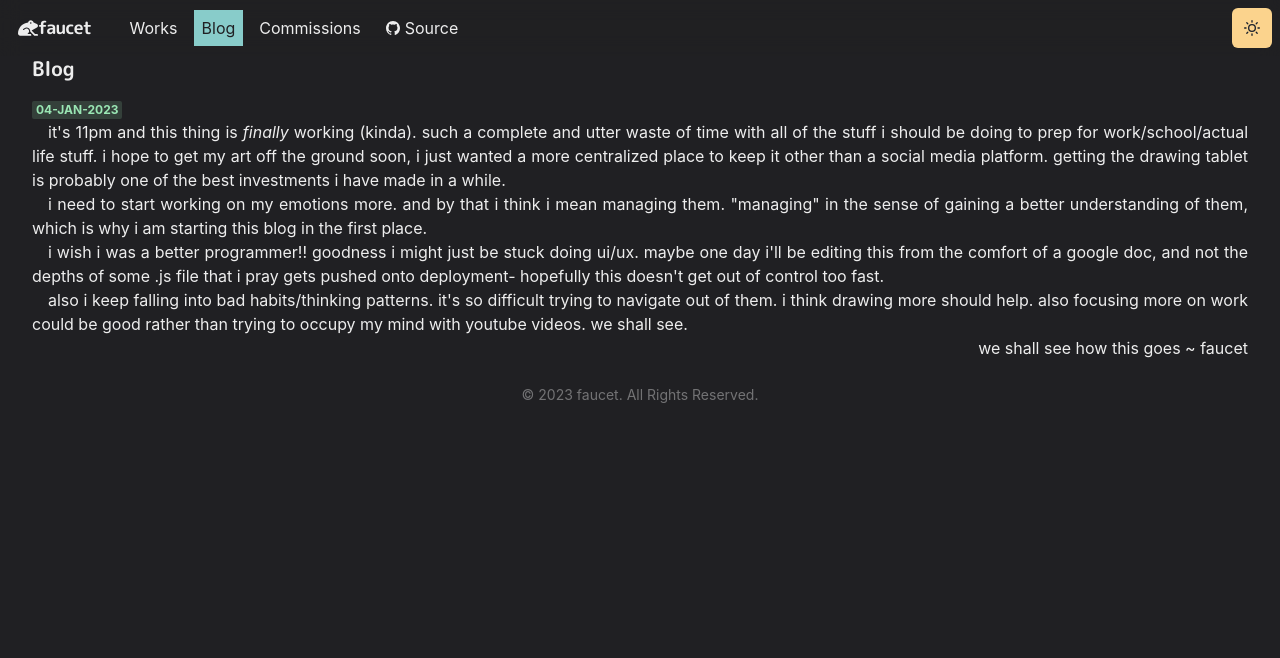
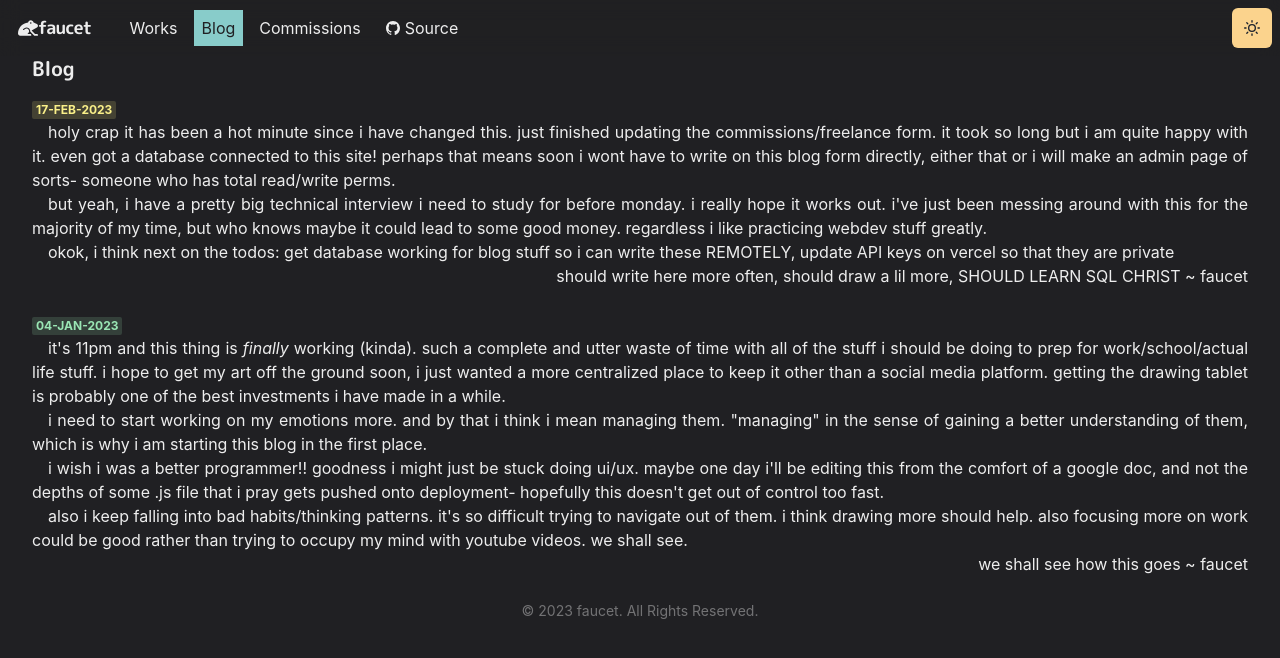
Before and after one commit to faucetd/faucet-homepage, a Next.js app: page /blog in a window 1280 px wide. Shown: the top 658 px of the page. Built offline with nearby package versions, Linux system fonts and the light colour scheme.

Commit message:
updated blog

```diff
--- a/components/layouts/main.js
+++ b/components/layouts/main.js
@@ -11,8 +11,7 @@ const Main = ({ children, router }) => {
                 <meta name="description" content="Faucet's homepage" />
                 <meta name="author" content="faucet" />
                 <link rel="apple-touch-icon" sizes="180x180" href="/images/apple-touch-icon.png" />
-                <link rel="shortcut icon" href="/images/images/favicon.ico" />
-
+                <link rel="shortcut icon" href="/images/favicon.ico" />
                 <link rel="icon" type="image/png" sizes="32x32" href="/images/favicon-32x32.png"/>
                 <link rel="icon" type="image/png" sizes="16x16" href="/images/favicon-16x16.png"/>
                 <title>faucet - homepage</title>
--- a/pages/blog.js
+++ b/pages/blog.js
@@ -9,6 +9,13 @@ const Works = () => {
             <Heading as="h3" fontSize={20} mb={4}>
                 Blog
             </Heading>
+            <Section pb={4}>
+                <Badge colorScheme="yellow" mr={2}>17-feb-2023</Badge>
+                <Paragraph mb={2}>holy crap it has been a hot minute since i have changed this. just finished updating the commissions/freelance form. it took so long but i am quite happy with it. even got a database connected to this site! perhaps that means soon i wont have to write on this blog form directly, either that or i will make an admin page of sorts- someone who has total read/write perms.</Paragraph>
+                <Paragraph>but yeah, i have a pretty big technical interview i need to study for before monday. i really hope it works out. i've just been messing around with this for the majority of my time, but who knows maybe it could lead to some good money. regardless i like practicing webdev stuff greatly. </Paragraph>
+                <Paragraph>okok, i think next on the todos: get database working for blog stuff so i can write these REMOTELY, update API keys on vercel so that they are private </Paragraph>
+                <div align="right">should write here more often, should draw a lil more, SHOULD LEARN SQL CHRIST ~ faucet</div>
+            </Section>
             <Section>
                 <Badge colorScheme="green" mr={2}>04-jan-2023</Badge>
                 <Paragraph mb={2}>it&apos;s 11pm and this thing is <i>finally</i> working (kinda). such a complete and utter waste of time with all of the stuff i should be doing to prep for work/school/actual life stuff. i hope to get my art off the ground soon, i just wanted a more centralized place to keep it other than a social media platform. getting the drawing tablet is probably one of the best investments i have made in a while.</Paragraph>
--- a/pages/commissions.js
+++ b/pages/commissions.js
@@ -78,7 +78,7 @@ const Page = () => {
         <Heading as="h3" variant="section-title" mb={4} align="center">
                 Commission Form
             </Heading>
-            <Text align="center" color={useColorModeValue('blackAlpha.700', 'whiteAlpha.700')}>Want a commission done? Feel free to message me here or DM me over socials!</Text>
+            <Text align="center" color={useColorModeValue('blackAlpha.700', 'whiteAlpha.700')}>Want a commission or freelance project done? Feel free to message me here or DM me over socials!</Text>
             {error && (
                 <Text color="red.300" my={4} fontsize="xl">{error}</Text>
             )}
```
